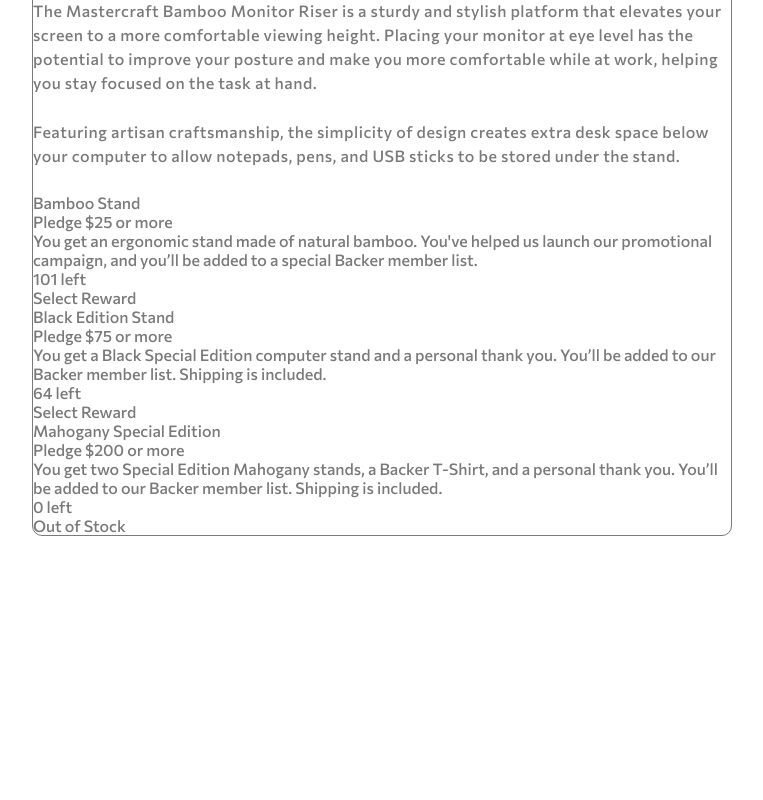
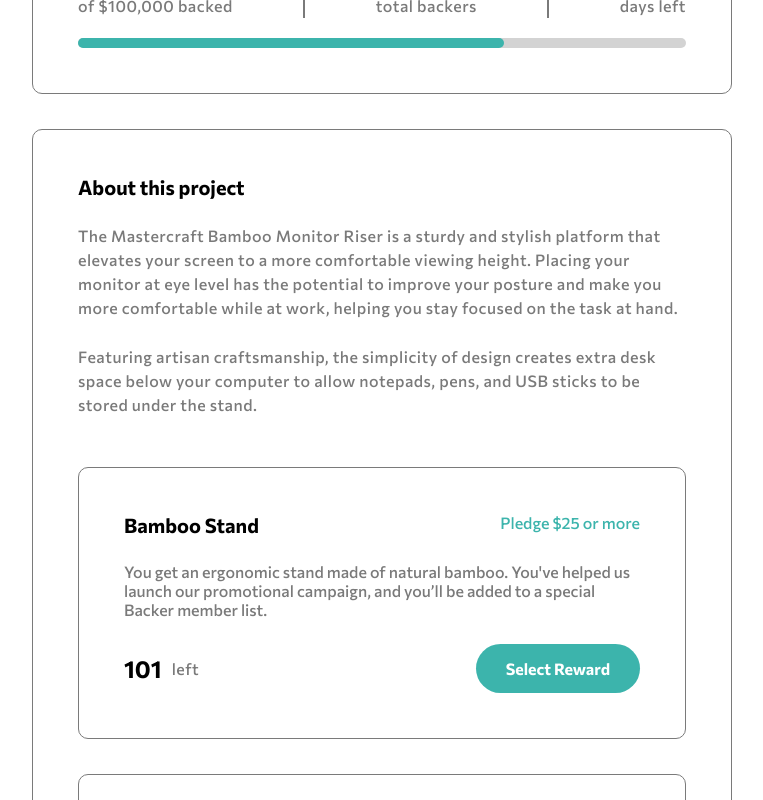
Before and after one commit to leopaul29/frontendmentor-crowdfunding-product-page, a React (Create React App) app: page / in a window 1280 px wide. Shown: the part 720-1520 px from the top of the page, without its empty margins (258-1021 px from the left). Before the commit the page ends 1291 px from the top, so only its background shows below. Built offline with nearby package versions, Linux system fonts and the light colour scheme.

Commit message:
fix style

```diff
--- a/src/components/Card.js
+++ b/src/components/Card.js
@@ -8,12 +8,19 @@
   buttonText,
 }) {
   return (
-    <div className="card">
-      <div className="card__title">{title}</div>
-      <div className="card__pledge">Pledge ${pledgeCost} or more</div>
+    <div className="card tile tile-padding">
+      <div className="card__header">
+        <div className="card__title title">{title}</div>
+        <div className="card__pledge">Pledge ${pledgeCost} or more</div>
+      </div>
       <div className="card__about">{textAbout}</div>
-      <div className="card__daysLeft">{daysLeft} left</div>
-      <div className="card__button button">{buttonText}</div>
+      <div className="card__footer">
+        <div className="card__daysLeft">
+          <p className="number">{daysLeft}</p>
+          <p className="text">left</p>
+        </div>
+        <div className="card__button button btn btn-primary">{buttonText}</div>
+      </div>
     </div>
   );
 }
--- a/src/components/Header.js
+++ b/src/components/Header.js
@@ -4,7 +4,7 @@
   const { title, subtitle, mainButton, bookmarkButton } = props;
 
   return (
-    <header className="header tile">
+    <header className="header tile tile-padding">
       <div className="header__logo">
         <img src="./images/logo-mastercraft.svg" alt="logo-mastercraft" />
       </div>
--- a/src/components/Stats.js
+++ b/src/components/Stats.js
@@ -2,7 +2,7 @@
 
 export default function Stats() {
   return (
-    <div className="stats tile">
+    <div className="stats tile tile-padding">
       <div className="stats__row">
         <div className="stats__totalBacked">
           <p className="number">$89,914</p>
--- a/src/styles/Card.css
+++ b/src/styles/Card.css
@@ -0,0 +1,26 @@
+.card {
+  display: flex;
+  flex-direction: column;
+  gap: 25px;
+  margin-top: 25px;
+}
+.card__header {
+  display: flex;
+  flex-direction: row;
+  justify-content: space-between;
+}
+.card__pledge {
+  color: var(--primary);
+}
+.card__footer {
+  display: flex;
+  flex-direction: row;
+  justify-content: space-between;
+  align-items: center;
+}
+.card__daysLeft {
+  display: flex;
+  flex-direction: row;
+  gap: 10px;
+  align-items: center;
+}
--- a/src/styles/Project.css
+++ b/src/styles/Project.css
@@ -1,5 +1,8 @@
-.project{
-    display: flex;
-    flex-direction: column;
-    gap: 25px;
+.project {
+  display: flex;
+  flex-direction: column;
+  gap: 25px;
+  padding: 0px 45px;
+  padding-top: 45px;
+  margin-bottom: 100px;
 }
--- a/src/styles/Stats.css
+++ b/src/styles/Stats.css
@@ -23,5 +23,5 @@
 }
 .progress-primary {
   background-color: var(--primary);
-  width: 30%;
+  width: 70%;
 }
```
